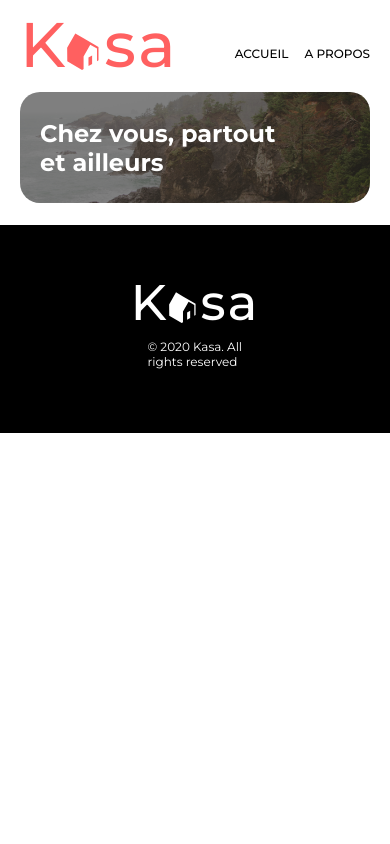
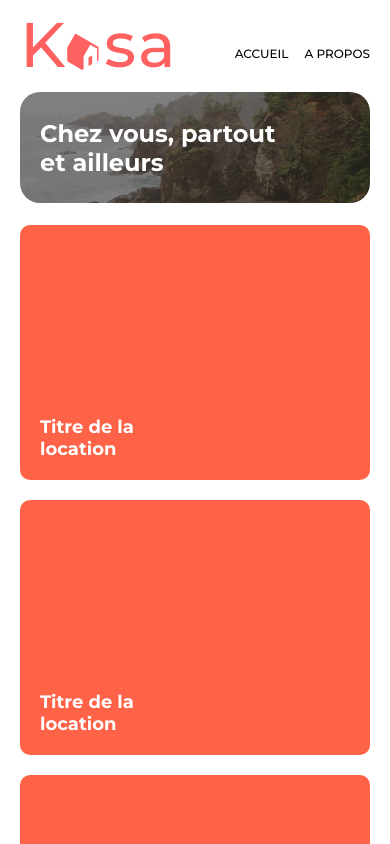
Before and after one commit to h-khribich/P8, a React (Create React App) app in the folder kasa/: page / in a window 390 px wide. Shown: the top 844 px of the page. Built offline with nearby package versions, Linux system fonts and the light colour scheme.

Commit message:
Added thumbnails & responsive

```diff
--- /dev/null
+++ b/kasa/src/components/gallery/Gallery.jsx
@@ -0,0 +1,18 @@
+import style from "../gallery/gallery.module.css";
+import Thumbnail from "../thumbnail/Thumbnail"
+
+const Gallery = () => {
+  return (
+    <section className={style.gallery}>
+      <Thumbnail />
+      <Thumbnail />
+      <Thumbnail />
+      <Thumbnail />
+      <Thumbnail />
+      <Thumbnail />
+      <Thumbnail />
+    </section>
+  );
+};
+
+export default Gallery;
--- /dev/null
+++ b/kasa/src/components/gallery/gallery.module.css
@@ -0,0 +1,29 @@
+.gallery {
+  background-color: #F6F6F6;
+  border-radius: 20px;
+  display: flex;
+  justify-content: space-around;
+  flex-wrap: wrap;
+  gap: 4rem;
+  padding: 4rem;
+}
+
+@media (max-width: 1040px) {
+  .gallery {
+    padding: 1rem;
+    gap: 1rem;
+  }
+}
+
+@media (max-width: 510px) {
+  .gallery {
+    padding: 0;
+    background-color: white;
+    gap: 20px;
+  }
+
+  .gallery > div {
+    width: 100%;
+    height: 255px;
+  }
+}
--- a/kasa/src/components/heroBg/heroBg.module.css
+++ b/kasa/src/components/heroBg/heroBg.module.css
@@ -1,6 +1,7 @@
 .heroBgWrapper {
   background: linear-gradient(rgba(0, 0, 0, 0.5), rgba(0, 0, 0, 0.5)), url('../../assets//home-bg.png') center / cover no-repeat;
   border-radius: 20px;
+  min-height: 223px;
   height: 223px;
   position: relative;
   color: white;
@@ -17,6 +18,7 @@
 
 @media (max-width: 800px) {
   .heroBgWrapper {
+    min-height: 111px;
     height: 111px;
     justify-content: flex-start;
   }
--- /dev/null
+++ b/kasa/src/components/thumbnail/Thumbnail.jsx
@@ -0,0 +1,12 @@
+import style from "../thumbnail/thumbnail.module.css";
+import { Link } from "react-router-dom"
+
+const Thumbnail = () => {
+  return (
+    <div className={style.thumbnail}>
+      <Link className={style.link} to="/">Titre de la location</Link>
+    </div>
+  );
+};
+
+export default Thumbnail;
--- /dev/null
+++ b/kasa/src/components/thumbnail/thumbnail.module.css
@@ -0,0 +1,20 @@
+.thumbnail {
+  width: 340px;
+  height: 340px;
+  border-radius: 10px;
+  background-color: tomato;
+}
+
+.link {
+  width: 100%;
+  height: 100%;
+  display: flex;
+  justify-content: flex-start;
+  align-items: flex-end;
+  padding: 20px;
+  text-decoration: none;
+  color: white;
+  font-weight: 700;
+  font-size: 18px;
+  padding-right: 45%;
+}
--- a/kasa/src/pages/Home.js
+++ b/kasa/src/pages/Home.jsx
@@ -1,8 +1,12 @@
 import HeroBg from "../components/heroBg/HeroBg";
+import Gallery from "../components/gallery/Gallery";
 
 const Home = () => {
   return (
-    <HeroBg />
+    <>
+      <HeroBg />
+      <Gallery />
+    </>
   );
 };
 
```
Also changed, not shown: kasa/src/pages/APropos.jsx (renamed from kasa/src/pages/APropos.js), kasa/src/pages/FicheLogement.jsx (renamed from kasa/src/pages/FicheLogement.js), kasa/src/pages/Layout.jsx (renamed from kasa/src/pages/Layout.js), kasa/src/pages/NotFound.jsx (renamed from kasa/src/pages/NotFound.js).
